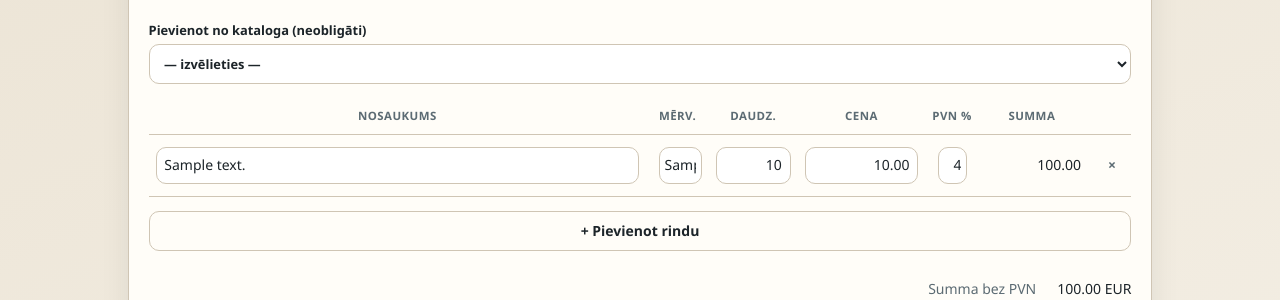
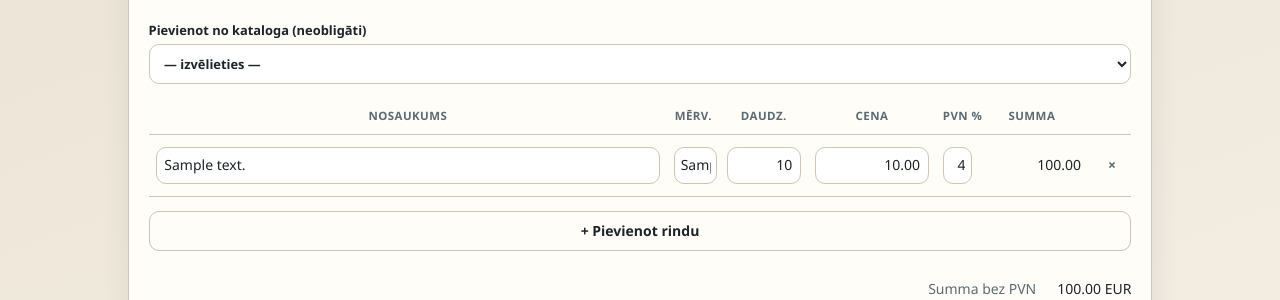
Before and after one commit to And1973/django_public, a FastAPI app: template docs-app/app/templates/documents/form.html in a window 1280 px wide. Shown: the part 1355-1655 px from the top of the page. Run offline with FastAPI, Linux system fonts and the light colour scheme; the template is opened without the code that fills it: most values are stand-ins (such as "Sample title", 1, 10 or a date in 2020); grey boxes marked "Sample" are stand-in pictures; form fields are guessed from the names that the template uses.

Commit message:
Hug unit/VAT inputs with equal padding
Center-align line_unit and line_vat_rate in tight boxes sized to
gab./21 plus matching left/right padding (no empty left gap).

Co-authored-by: daimpeks.lv <daimpeks.lv@gmail.com>

```diff
--- a/docs-app/app/static/style.css
+++ b/docs-app/app/static/style.css
@@ -318,10 +318,10 @@ th {
 }
 
 .lines-table .col-desc { width: auto; }
-.lines-table .col-unit { width: 4.5rem; }
+.lines-table .col-unit { width: 3.75rem; }
 .lines-table .col-qty { width: 9%; }
 .lines-table .col-price { width: 13%; }
-.lines-table .col-vat { width: 3.75rem; }
+.lines-table .col-vat { width: 3rem; }
 .lines-table .col-sum { width: 11%; }
 .lines-table .col-actions { width: 3.25rem; }
 
@@ -335,21 +335,23 @@ th {
   text-align: center;
 }
 
-/* Mērv. / PVN %: tight to gab./21 + pad; headers stay readable */
+/* Mērv. / PVN %: hug gab./21 with equal padding */
 .lines-table th:nth-child(2),
 .lines-table td:nth-child(2) {
-  width: 4.5rem;
-  min-width: 4.5rem;
+  width: 3.75rem;
+  min-width: 3.75rem;
   overflow: visible;
   white-space: nowrap;
+  text-align: center;
 }
 
 .lines-table th:nth-child(5),
 .lines-table td:nth-child(5) {
-  width: 3.75rem;
-  min-width: 3.75rem;
+  width: 3rem;
+  min-width: 3rem;
   overflow: visible;
   white-space: nowrap;
+  text-align: center;
 }
 
 .lines-table th:nth-child(3),
@@ -367,21 +369,22 @@ th {
 
 .lines-table input[name="line_unit"],
 .lines-table input[name="line_vat_rate"] {
-  width: auto;
-  max-width: none;
-  margin-left: 0.4rem;
-  padding: 0.5rem 0.35rem;
-  text-align: right;
+  display: block;
+  max-width: 100%;
+  margin: 0 auto;
+  padding: 0.5rem 0.4rem; /* equal L/R */
+  text-align: center;
+  field-sizing: content;
 }
 
 .lines-table input[name="line_unit"] {
-  min-width: 3.1rem; /* gab. + small padding */
-  width: 3.1rem;
+  width: calc(4ch + 0.8rem); /* gab. + equal pad */
+  min-width: calc(4ch + 0.8rem);
 }
 
 .lines-table input[name="line_vat_rate"] {
-  min-width: 2.1rem; /* 21 + small padding */
-  width: 2.1rem;
+  width: calc(2.25ch + 0.8rem); /* 21 + equal pad */
+  min-width: calc(2.25ch + 0.8rem);
 }
 
 .lines-table input[type="number"] {
```
